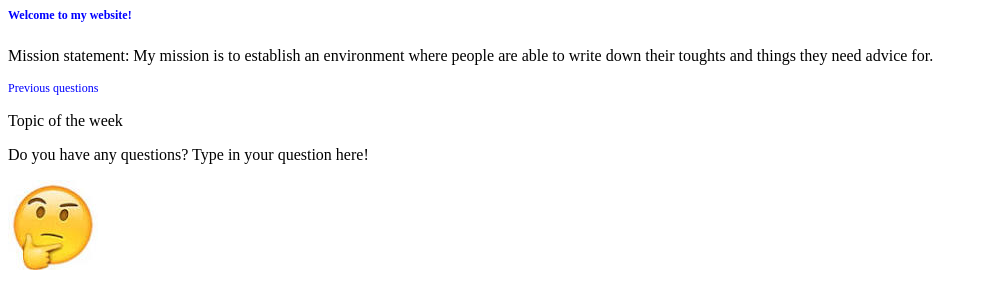
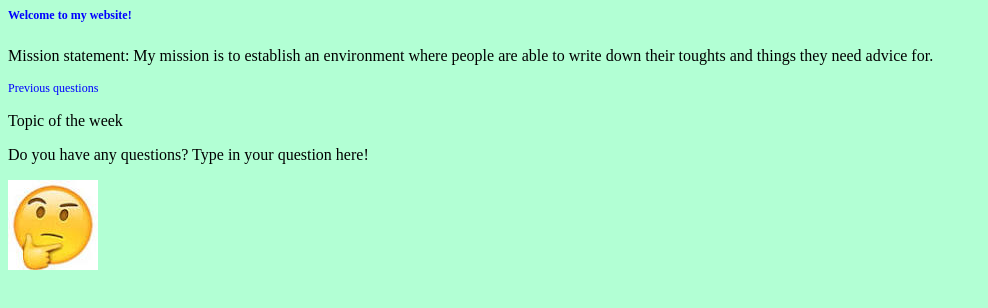
Before and after one commit to Taniamar/Tania89, a plain HTML site: page index.html in a window 1280 px wide. Shown: the whole page, without its empty margins (0-988 px from the left). Drawn offline with Linux system fonts and the light colour scheme.

Commit message:
background colo

```diff
--- a/style.css
+++ b/style.css
@@ -6,3 +6,6 @@ font-size: 12px;
   color: blue;
   font-size: 12px;
 }
+body{
+	background-color:#b2ffd4;
+}
```
